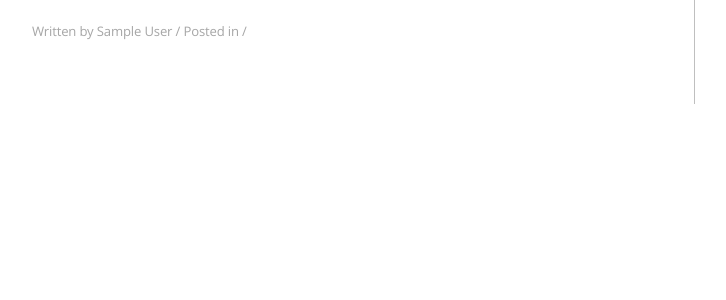
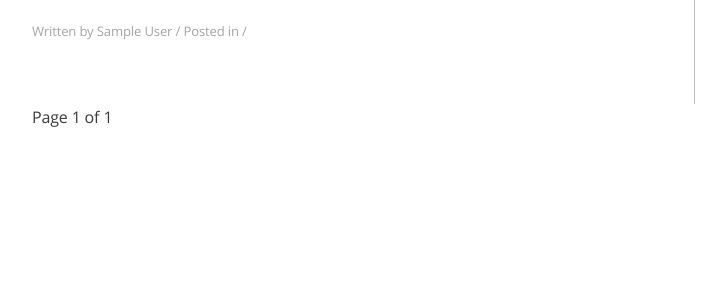
Before and after one commit to tauri-st/wordpress-nutrition-blog, a WordPress theme: template themes/skillcrushstarter/index.php in a window 1280 px wide. Shown: the part 299-599 px from the top of the page, without its empty margins (128-854 px from the left). Run offline with PHP 8.4 and a stand-in for WordPress, Linux system fonts and the light colour scheme; the site name, menu and one post (Sample post) are stand-ins, and other content is empty.

Commit message:
Add HTML and php for bottom navigation for older and newer posts

```diff
--- a/themes/skillcrushstarter/index.php
+++ b/themes/skillcrushstarter/index.php
@@ -28,4 +28,14 @@ get_header(); ?>
 	<?php get_sidebar(); ?>
 </section>
 
+<nav id="navigation" class="container">
+	<div class="left"><?php next_posts_link('&larr; <span>Older Posts</span>'); ?></div>
+	<div class="pagination">
+		<?php $paged = (get_query_var('paged')) ? get_query_var('paged') : 1;
+			echo "Page ".$paged." of ".$wp_query->max_num_pages;
+		?>
+	</div>
+	<div class="right"><?php previous_posts_link('<span>Newer Posts</span> &rarr;'); ?></div>
+</nav>
+
 <?php get_footer(); ?>
```
